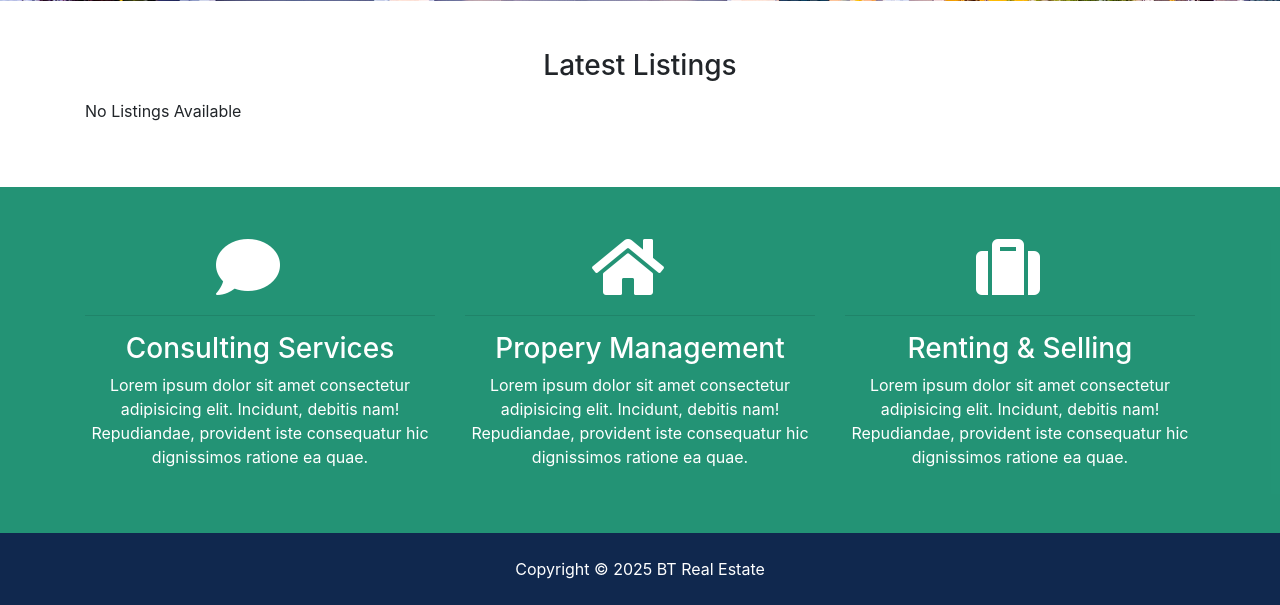
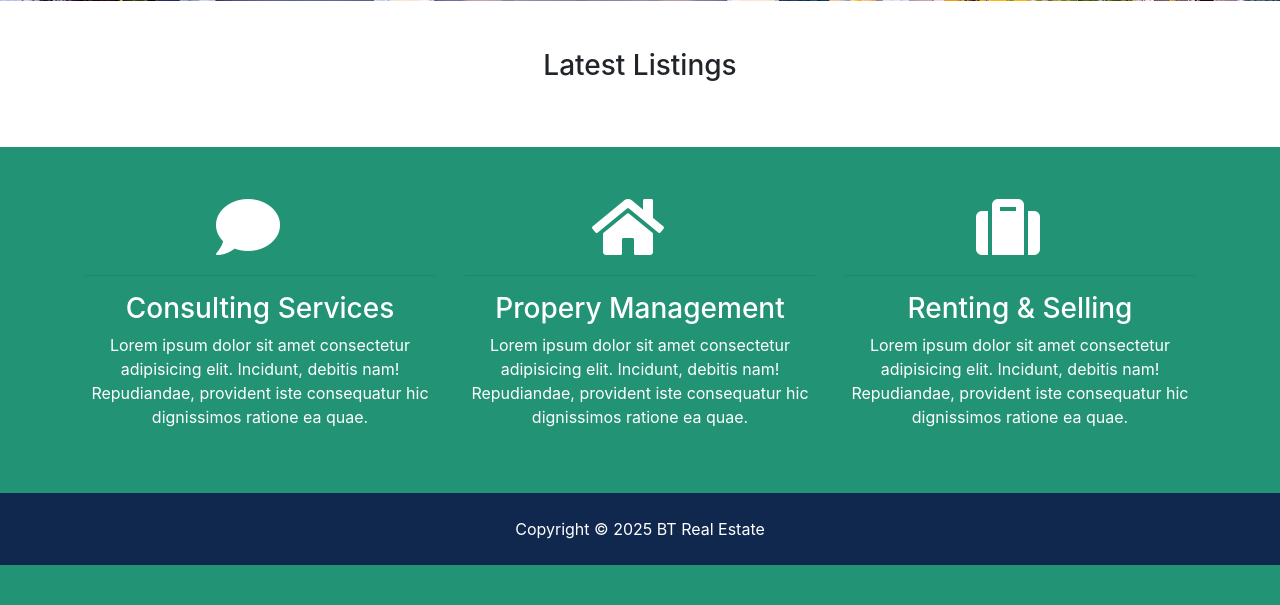
Before and after one commit to henryparras24/btre_project, a Django app: page / in a window 1280 px wide. Shown: the part 777-1382 px from the top of the page. After the commit the page ends 1342 px from the top, so only its background shows below. Run offline with Django 5.2, Linux system fonts and the light colour scheme; data that the repository does not hold is empty.

Commit message:
tweak html file

```diff
--- a/templates/pages/index.html
+++ b/templates/pages/index.html
@@ -75,7 +75,7 @@
     <div class="container">
       <h3 class="text-center mb-3">Latest Listings</h3>
       <div class="row">
-        {% if listings %}
+        <!-- {% if listings %} -->
           {% for listing in listings %}
             <!-- Listing 1 -->
             <div class="col-md-6 col-lg-4 mb-4">
@@ -120,11 +120,11 @@
               </div>
             </div>
           {% endfor %}
-        {% else %}
+        <!-- {% else %}
           <div class="col-md-12">
             <p>No Listings Available</p>
           </div>
-        {% endif %}
+        {% endif %} -->
 
 
       </div>
```
